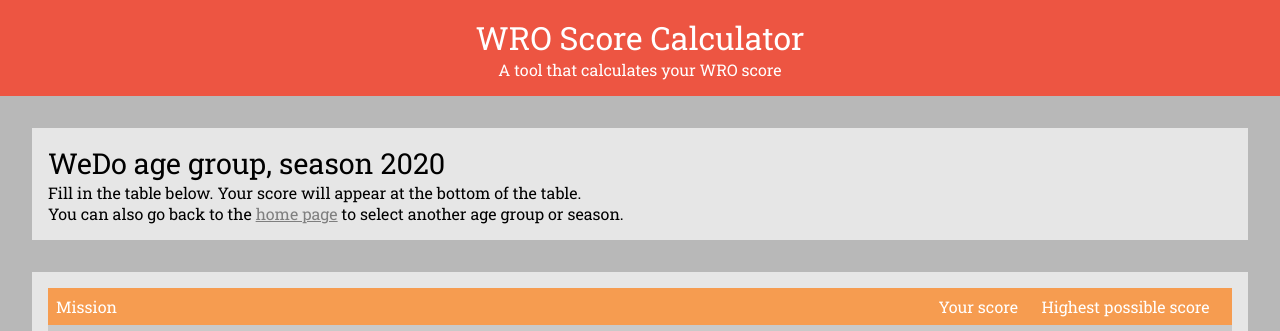
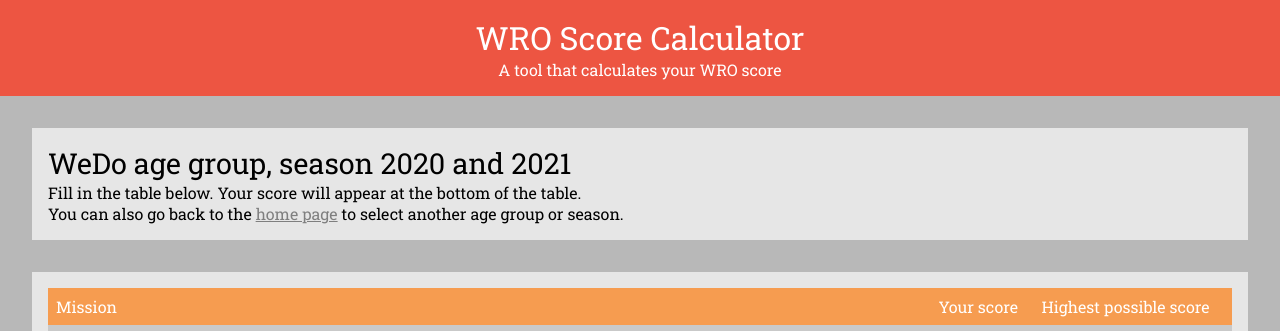
Before and after one commit to Akribes/WRO-Score-Calculator, a Jekyll site: the page built from 2020/wedo.html, in a window 1280 px wide and 1219 px high. Shown: the top 331 px of the window. Built offline with Jekyll 4.4.1, drawn with Linux system fonts in a browser that asks for light colours.

Commit message:
Update wedo.html

```diff
--- a/2020/wedo.html
+++ b/2020/wedo.html
@@ -3,7 +3,7 @@
 ---
 <script src="{{ site.baseurl }}/assets/js/2020/wedo.js"></script>
 <section>
-	<h2>WeDo age group, season 2020</h2>
+	<h2>WeDo age group, season 2020 and 2021</h2>
 	<p>Fill in the table below. Your score will appear at the bottom of the table.</p>
 	<p>You can also go back to the <a href="{{ site.baseurl }}/">home page</a> to select another age group or season.</p>
 </section>
```
